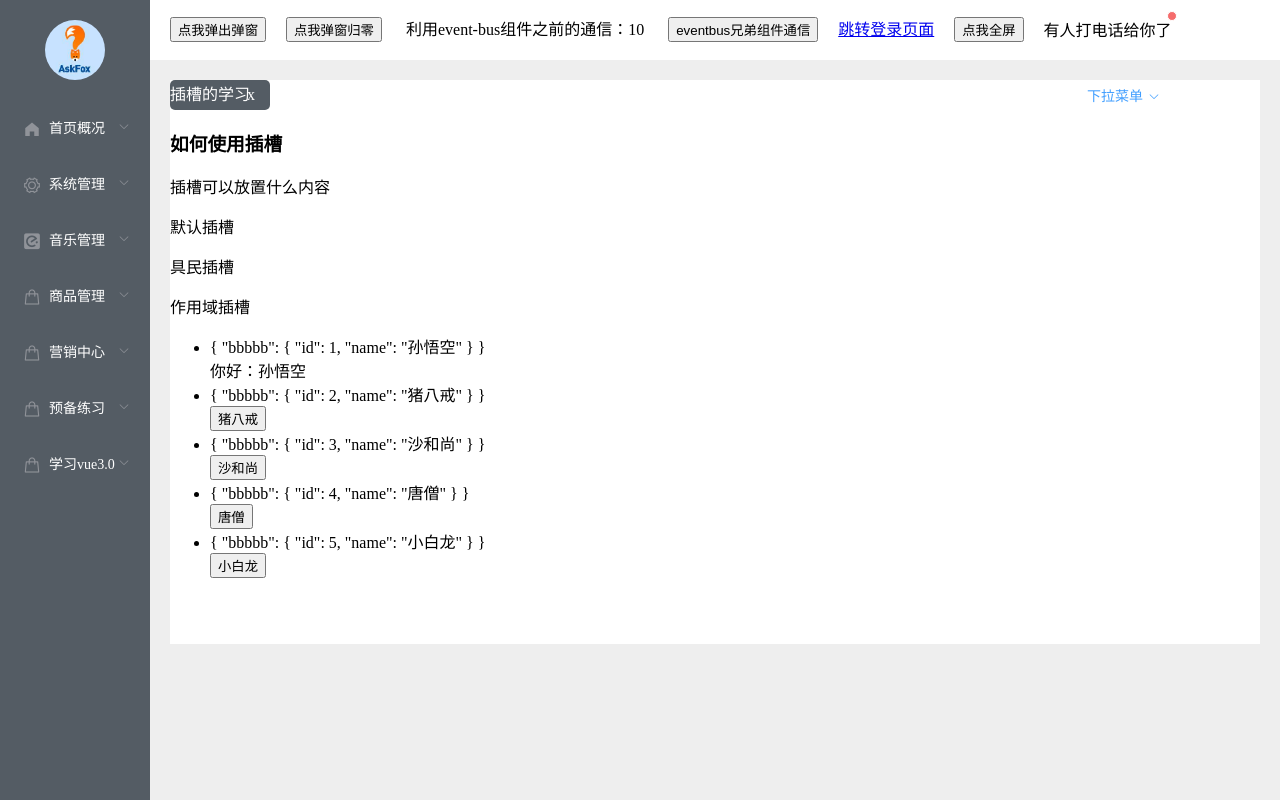
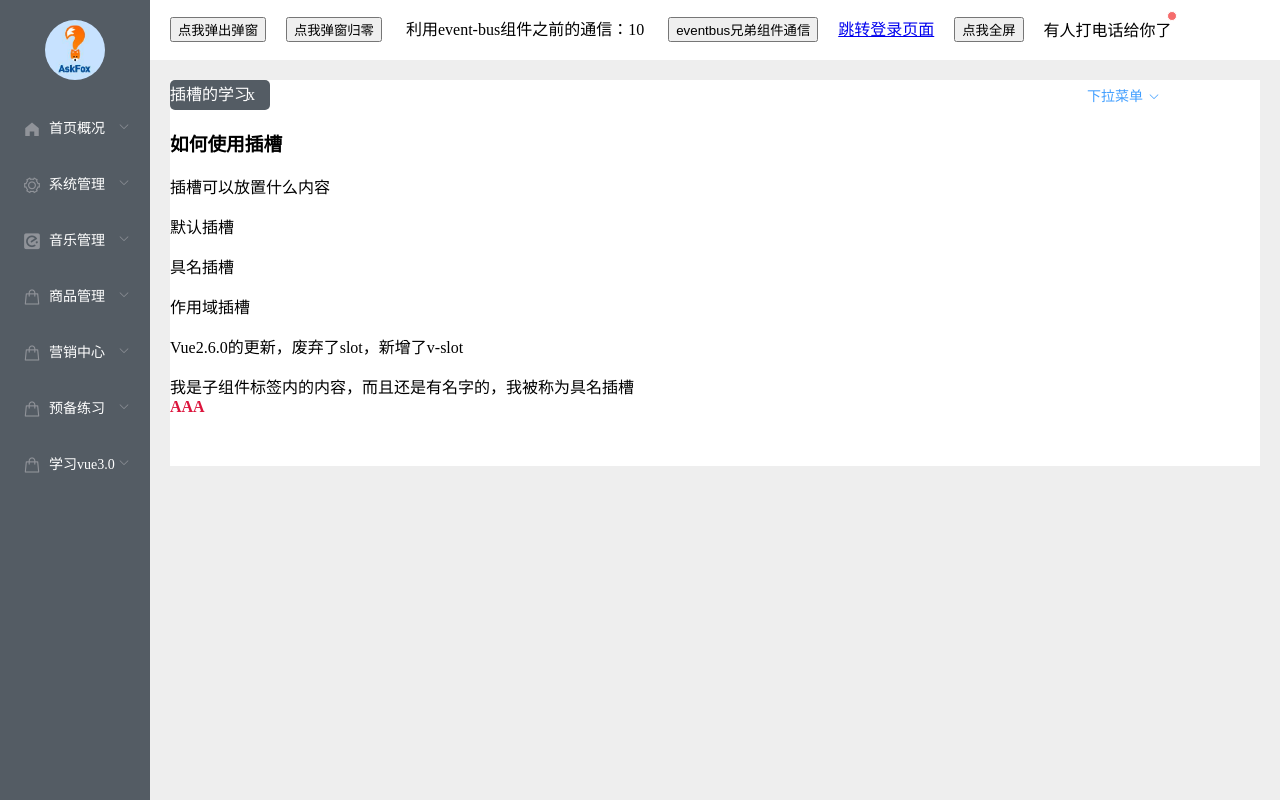
Before and after one commit to xxljunjun/vue-study, a Vue app: page /slot in a window 1280 px wide. Built offline with nearby package versions, Linux system fonts and the light colour scheme.

Commit message:
2.6.0以上的插槽废弃了slot和slot-scope

```diff
--- a/src/pages/studyvue/childenSlot.vue
+++ b/src/pages/studyvue/childenSlot.vue
@@ -1,19 +1,8 @@
 <template>
   <div class="childen">
-      <!-- 插槽slot的作用正是如此，例如，组件中的一个地方，默认情况下为button，而在使用的时候，我们有需求需扩展为span,扩展为input，这时候我们就需要使用到插槽。 -->
-    <!-- 这个chiiden组件是一个子组件 -->
-    <!-- <slot></slot>
-    <br>
-    <br>
-    <slot name="girl"  :say="msg" h="我是数据二" kk="我是数据三"></slot>
-    <br>
-    <slot name="boy" ></slot> -->
+    <slot name="header"></slot>
     <div>
-        <ul>
-            <li v-for="list in lists" :key="list.id">
-                <slot :bbbbb="list" name="array_1"></slot>
-            </li>
-        </ul>
+      <slot :user="userData" name="main"></slot>
     </div>
   </div>
 </template>
@@ -23,6 +12,10 @@ export default {
   data(){
     return{
       msg:1,
+      userData: {
+          firstName: 'AAA',
+          lastName: 'Miss'
+      }
     }
   },
   props:{
--- a/src/pages/studyvue/slot.vue
+++ b/src/pages/studyvue/slot.vue
@@ -3,28 +3,20 @@
     <h1>如何使用插槽</h1>
     <p>插槽可以放置什么内容</p>
     <p>默认插槽</p>
-    <p>具民插槽</p>
+    <p>具名插槽</p>
     <p>作用域插槽</p>
+	<p>Vue2.6.0的更新，废弃了slot，新增了v-slot</p>
     <childenSlot :lists="nameList">
-      <!-- 插槽就是Vue实现的一套内容分发的API，将元素作为承载分发内容的出口。
-			<template slot="girl" slot-scope="a">
-				漂亮、美丽、购物、逛街
-				{{a.say}}
-				{{a.h}}
-				{{a.kk}}
-			</template>
-			<template slot="boy">
-				帅气、才实
-			</template> -->
-      <template slot-scope="b" slot="array_1">
-        {{ b }}
-        <div v-if="b.bbbbb.id == 1">
-          你好：<span>{{ b.bbbbb.name }}</span>
-        </div>
-        <div v-else>
-			<button>{{ b.bbbbb.name }}</button>
-		</div>
-      </template>
+		【2.6.0起，v-slot取代了slot和slot-scope】
+		<template v-slot:header>
+			<div class="box">
+				我是子组件标签内的内容，而且还是有名字的，我被称为具名插槽
+			</div>
+		</template>
+		<!--slotProps可以使任意名字-->
+        <template v-slot:main="slotProps">
+            <strong style="color: crimson">{{slotProps.user.firstName}}</strong>
+        </template>
     </childenSlot>
   </div>
 </template>
```
Also changed, not shown: src/pages/studyvue/slot_1.vue (added, +15 -0 lines), src/pages/studyvue/slot_2.vue (added, +15 -0 lines).
